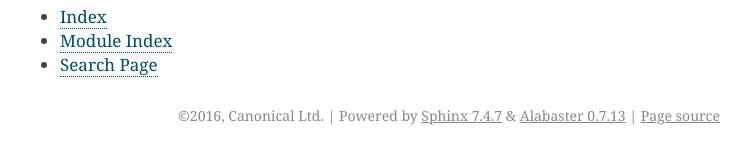
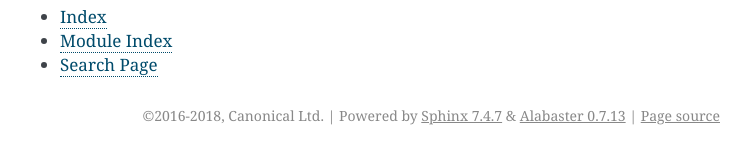
Before and after one commit to canonical/pylxd, a Sphinx documentation site: the page built from doc/source/index.rst, in a window 1280 px wide. Shown: the part 1623-1775 px from the top of the page, without its empty margins (390-1141 px from the left). Built offline with Sphinx 7.4.7, drawn with Linux system fonts in a browser that asks for light colours.

Commit message:
Update docs copyright date

```diff
--- a/doc/source/conf.py
+++ b/doc/source/conf.py
@@ -37,7 +37,7 @@ master_doc = 'index'
 
 # General information about the project.
 project = u'pylxd'
-copyright = u'2016, Canonical Ltd'
+copyright = u'2016-2018, Canonical Ltd'
 
 # If true, '()' will be appended to :func: etc. cross-reference text.
 add_function_parentheses = True
```
